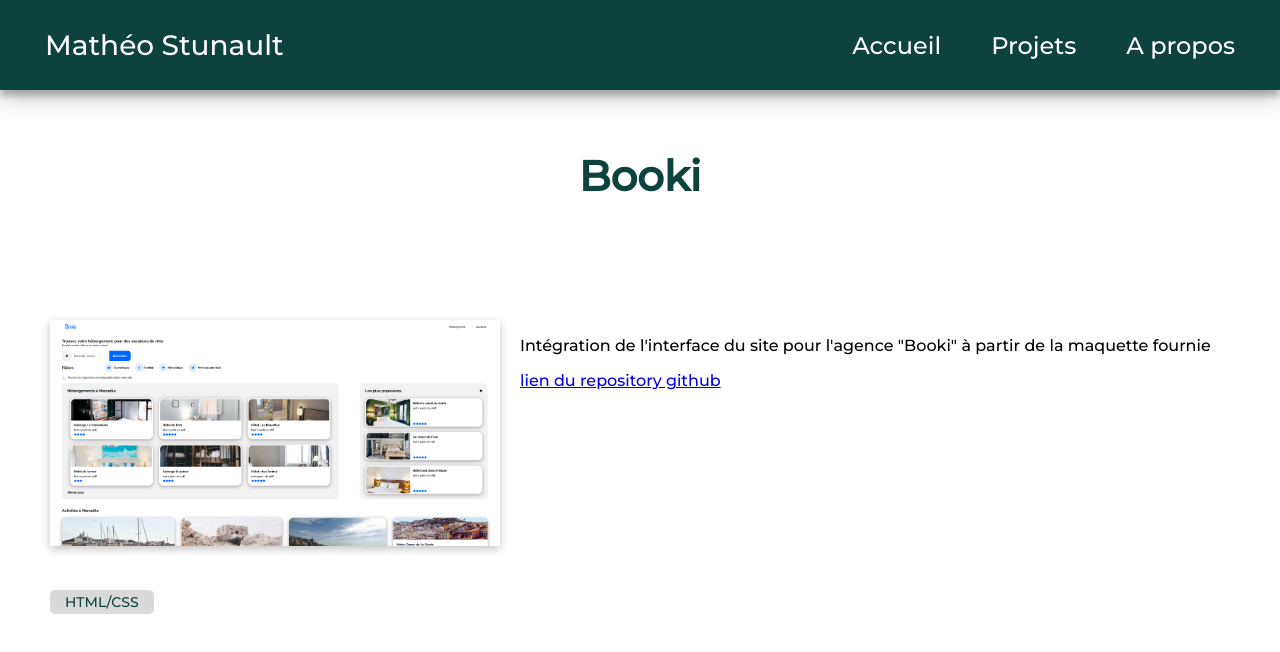
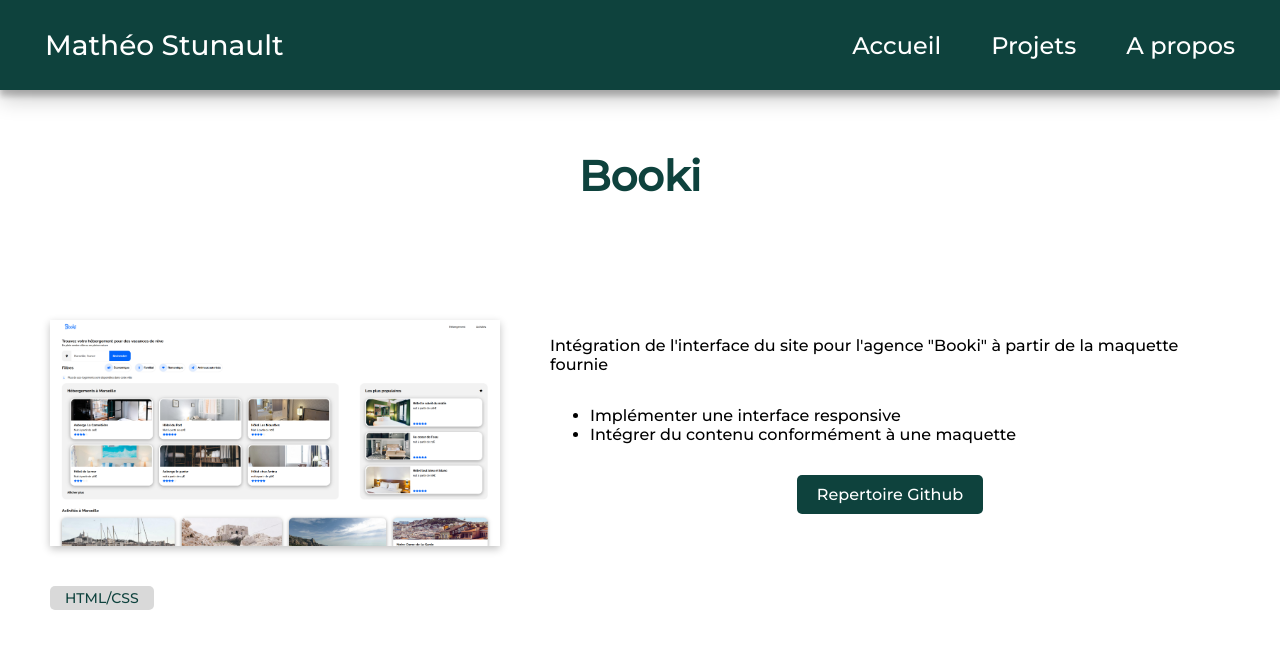
Before and after one commit to MatheoDev404/Portfolio_2023, a React (Create React App) app: page /projet/1 in a window 1280 px wide. Shown: the top 652 px of the page. Built offline with nearby package versions, Linux system fonts and the light colour scheme.

Commit message:
Affichage
Modification de la mise en page de la page projet

```diff
--- a/src/components/Card.jsx
+++ b/src/components/Card.jsx
@@ -3,7 +3,7 @@ import { Link } from 'react-router-dom'
 
 import Tag from '../components/Tag'
 
-function Card({ id, picture, title, tags, description }) {
+function Card({ id, picture, title, tags, description, objectifs }) {
   return (
     <Link to={{ pathname: `/projet/${id}` }} className="Card">
       <img className="Card__img" src={picture} alt="aperçu du site" />
--- a/src/pages/Project.jsx
+++ b/src/pages/Project.jsx
@@ -62,11 +62,16 @@ function Project() {
               <p className="Project__content__rightSection__description">
                 {project.description}
               </p>
+              <ul className="Project__content__rightSection__objectifList">
+                {project.objectifs.map((index) => {
+                  return <li key={index}> {index}</li>
+                })}
+              </ul>
               <a
                 href={project.github}
                 className="Project__content__rightSection__github"
               >
-                lien du repository github
+                Repertoire Github
               </a>
             </section>
           </section>
--- a/src/styles/App.css
+++ b/src/styles/App.css
@@ -170,6 +170,7 @@
 }
 @media screen and (min-width: 1024px) {
   .Projects {
+    max-width: 1420px;
     margin: 110px auto;
   }
 }
@@ -228,20 +229,57 @@
 .Project__content {
   display: flex;
   justify-content: space-around;
+  flex-direction: column;
   margin: 50px;
 }
+@media screen and (min-width: 1024px) {
+  .Project__content {
+    flex-direction: row;
+  }
+}
 .Project__content__leftSection {
+  display: flex;
   flex-direction: column;
-  margin-right: 20px;
+}
+@media screen and (min-width: 1024px) {
+  .Project__content__leftSection {
+    margin-right: 50px;
+  }
 }
 .Project__content__leftSection__cover {
-  width: 450px;
+  align-self: center;
+  width: 250px;
   margin-bottom: 40px;
   box-shadow: rgba(0, 0, 0, 0.24) 0px 3px 8px;
+}
+@media screen and (min-width: 1024px) {
+  .Project__content__leftSection__cover {
+    width: 450px;
+  }
 }
 .Project__content__leftSection__tagContainer {
   color: #0e423d;
 }
+.Project__content__rightSection {
+  display: flex;
+  flex-wrap: wrap;
+  flex-direction: column;
+}
+.Project__content__rightSection__github {
+  text-decoration: none;
+  color: white;
+  background-color: #0e423d;
+  border-radius: 5px;
+  border: none;
+  font-size: 16px;
+  margin: 15px auto;
+  padding: 10px 20px;
+}
+.Project__content__rightSection__github:hover {
+  cursor: pointer;
+  box-shadow: rgba(50, 50, 93, 0.25) 0px 2px 5px -1px, rgba(0, 0, 0, 0.3) 0px 1px 3px -1px;
+}
+
 .Error {
   margin: 20px;
   display: flex;
--- a/src/styles/pages/_Project.scss
+++ b/src/styles/pages/_Project.scss
@@ -22,20 +22,50 @@
   &__content {
     display: flex;
     justify-content: space-around;
+    flex-direction: column;
+
     margin: 50px;
+    @include media-min($media-desktop) {
+      flex-direction: row;
+    }
     &__leftSection {
+      display: flex;
       flex-direction: column;
-      margin-right: 20px;
+      @include media-min($media-desktop) {
+        margin-right: 50px;
+      }
       &__cover {
-        width: 450px;
+        align-self: center;
+        width: 250px;
         margin-bottom: 40px;
         box-shadow: rgba(0, 0, 0, 0.24) 0px 3px 8px;
+        @include media-min($media-desktop) {
+          width: 450px;
+        }
       }
       &__tagContainer {
         color: $primary-color;
       }
     }
-  }
-  &__rightSection {
+    &__rightSection {
+      display: flex;
+      flex-wrap: wrap;
+      flex-direction: column;
+      &__github {
+        text-decoration: none;
+        color: white;
+        background-color: $primary-color;
+        border-radius: 5px;
+        border: none;
+        font-size: 16px;
+        margin: 15px auto;
+        padding: 10px 20px;
+        &:hover {
+          cursor: pointer;
+          box-shadow: rgba(50, 50, 93, 0.25) 0px 2px 5px -1px,
+            rgba(0, 0, 0, 0.3) 0px 1px 3px -1px;
+        }
+      }
+    }
   }
 }
--- a/src/styles/pages/_Projects.scss
+++ b/src/styles/pages/_Projects.scss
@@ -3,6 +3,7 @@
   display: flex;
   flex-wrap: wrap;
   @include media-min($media-desktop) {
+    max-width: 1420px;
     margin: 110px auto;
   }
   &__title {
```
Also changed, not shown: 2 other files (tests, documents, lock files or other folders).
